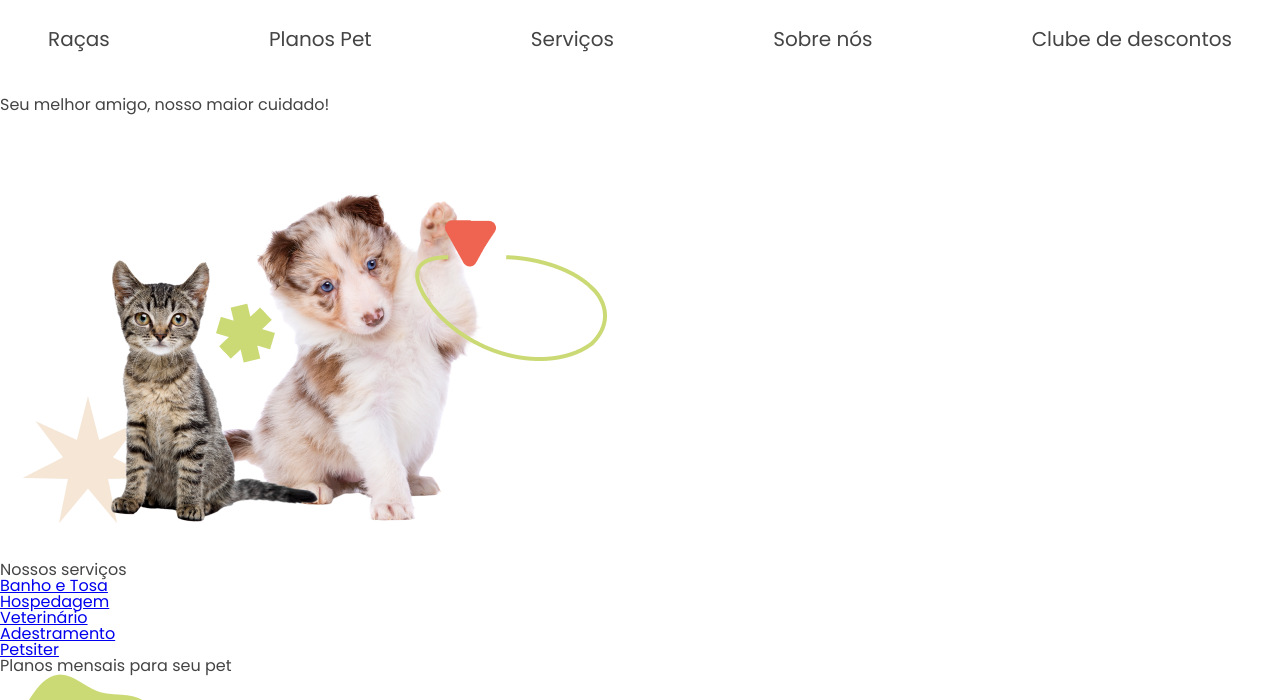
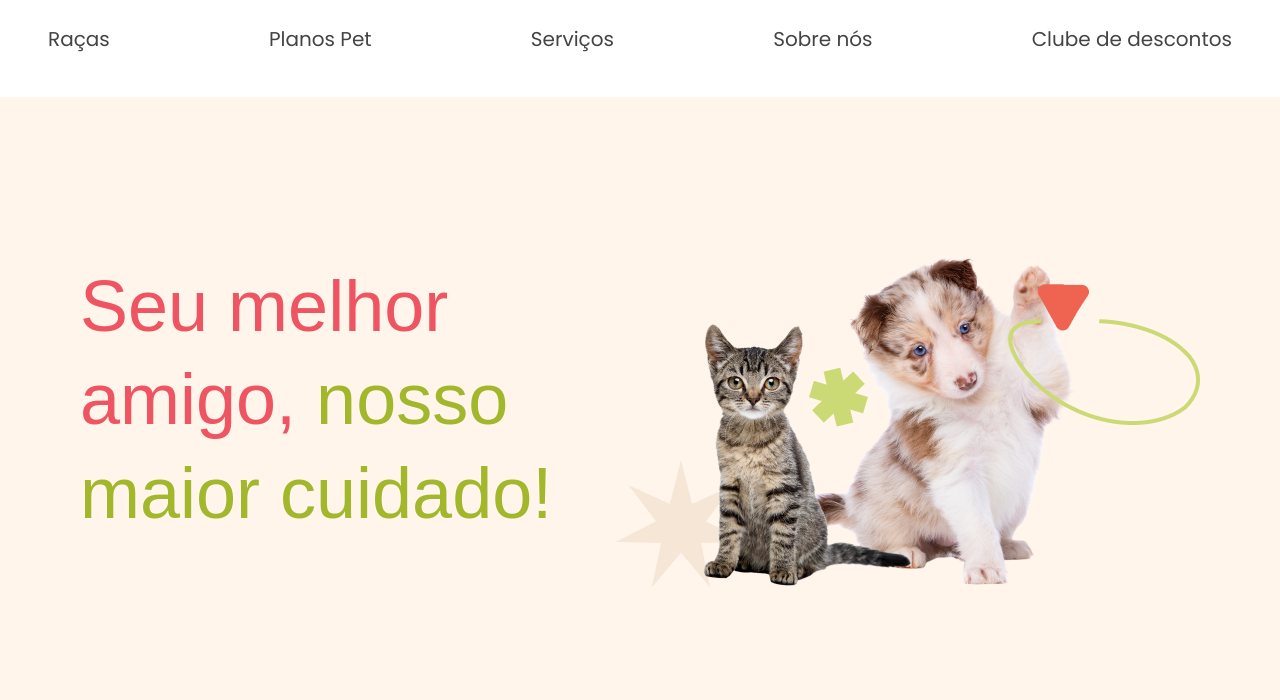
Before and after one commit to danilo-batista/petpark, a plain HTML site: page index.html in a window 1280 px wide. Shown: the part 88-788 px from the top of the page. Drawn offline with nearby package versions, Linux system fonts and the light colour scheme; a web font is replaced by a local one.

Commit message:
feat: create 'highlight' component.

```diff
--- /dev/null
+++ b/styles/highlight.css
@@ -0,0 +1,26 @@
+.destaque {
+    display: flex;
+    justify-content: center;
+    align-items: center;
+
+    padding: 5rem;
+    background-color: #fff5eb;
+}
+
+.destaque-titulo {
+    font-family: 'Sigmar', sans-serif;
+    font-size: 4.5rem;
+    line-height: 5.85rem;
+
+    color: #ee5461;
+}
+
+.destaque-titulo>span {
+    color: #a2b72b;
+}
+
+.banner {
+    display: flex;
+    justify-content: space-between;
+    align-items: center;
+}
--- a/styles/style.css
+++ b/styles/style.css
@@ -1,4 +1,5 @@
 @import url('./header.css');
+@import url('./highlight.css');
 
 body {
     width: 100%;
```
